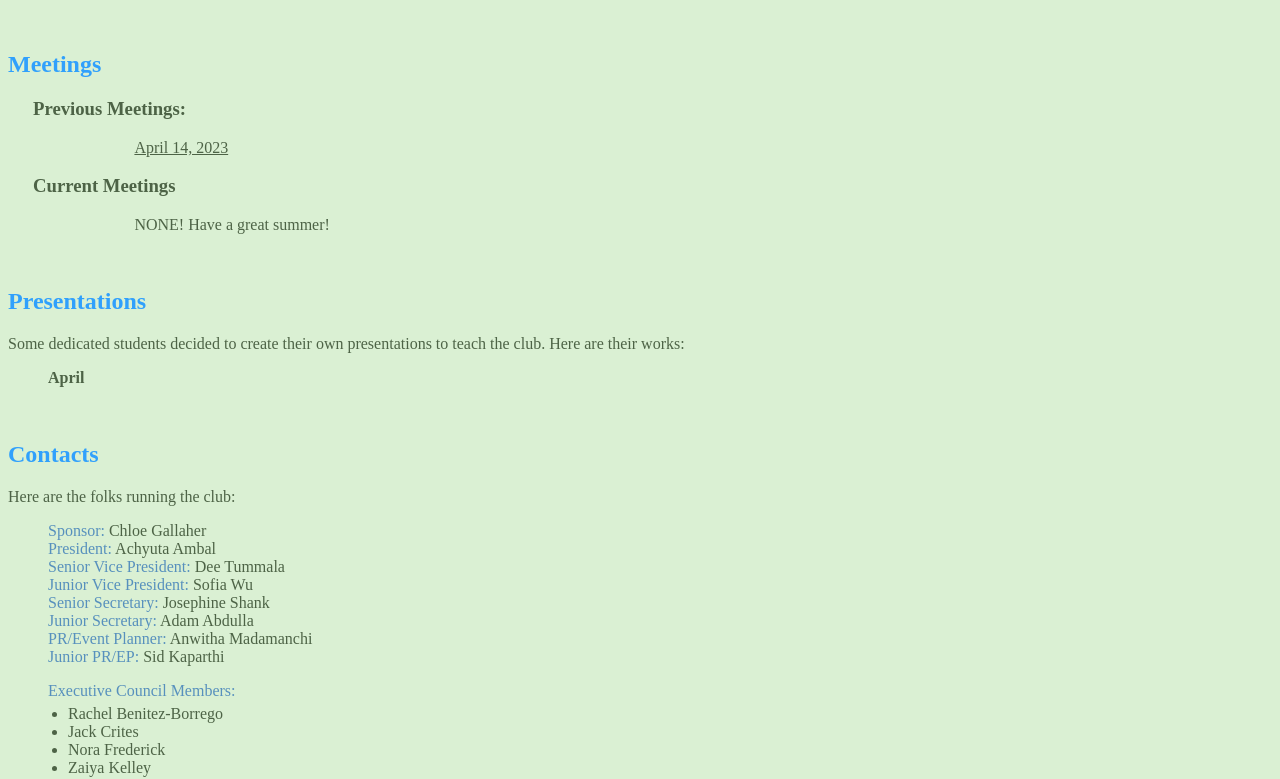
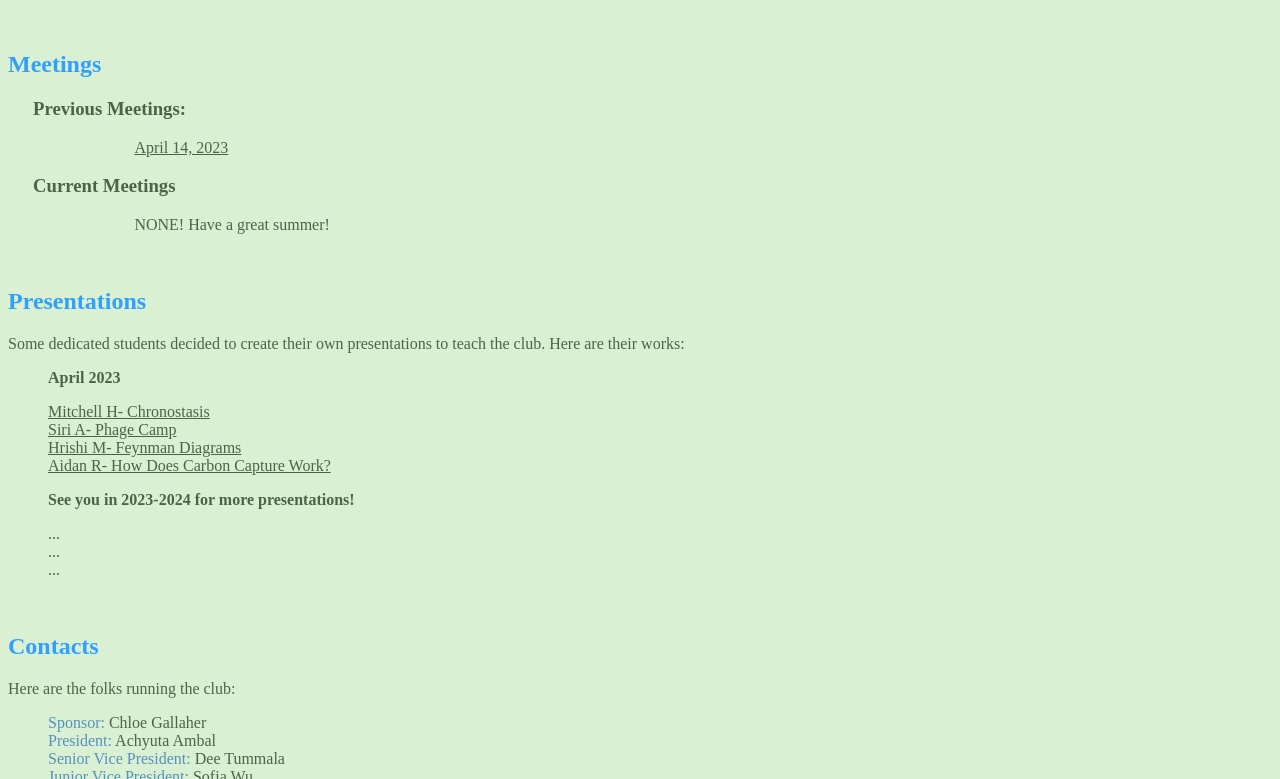
Before and after one commit to wus5285/wus5285.github.io, a plain HTML site: page index.html in a window 1280 px wide. Shown: the part 505-1284 px from the top of the page. Drawn offline with Linux system fonts and the light colour scheme.

Commit message:
Update index.html

```diff
--- a/index.html
+++ b/index.html
@@ -1,6 +1,7 @@
 <!DOCTYPE html>
 <!--https://docs.github.com/en/pages/getting-started-with-github-pages/creating-a-github-pages-site-->
 <!--https://learn.coderslang.com/0110-how-to-create-multiple-pages-in-html/-->
+<!--Gallery of versions, color coded, difficulty level, hover over appears summary-->
 <hmtl>
   <head>
     <meta charset="uft-8">
@@ -30,8 +31,16 @@
     <h2>Presentations</h2>
     <p>Some dedicated students decided to create their own presentations to teach the club. Here are their works:</p>
     <ul class="list">
-        <p class="date1">April</p>
-        <li></li>
+        <p class="date1">April 2023</p>
+        <li><a href="https://docs.google.com/presentation/d/1G12U_OsscP9HPdW-tD2G7TdcXektR7aRTxa0wfjwaWM/edit?usp=sharing">Mitchell H- Chronostasis</a> </li>
+        <li><a href="https://docs.google.com/presentation/d/1pkn9ubtJhANWEI5kc6WRluSfcAM3biyU6TXEv3zndUY/edit?usp=sharing">Siri A- Phage Camp</a></li>
+        <li><a href="https://docs.google.com/presentation/d/1DO-d3nZi_AS7fx8z-FHxlqvGRuQ2YfsfvJdtasM0Klo/edit?usp=sharing">Hrishi M- Feynman Diagrams</a></li>
+        <li><a href="https://docs.google.com/presentation/d/1_Kh_y_AT8pQdhvNGKkgJbVF6oM4kIDTqNJc0BCCWF0c/edit?usp=sharing">Aidan R- How Does Carbon Capture Work?</a></li>
+        <p class="date1">See you in 2023-2024 for more presentations!</p>
+        <li>...</li>
+        <li>...</li>
+        <li>...</li>
+
     </ul>
 
     <br>
@@ -103,6 +112,7 @@
     a:link
     {
         color:rgb(77, 99, 70);
+        //color-coded to show chem, bio, physics...
     }
     a:hover
     {
```
